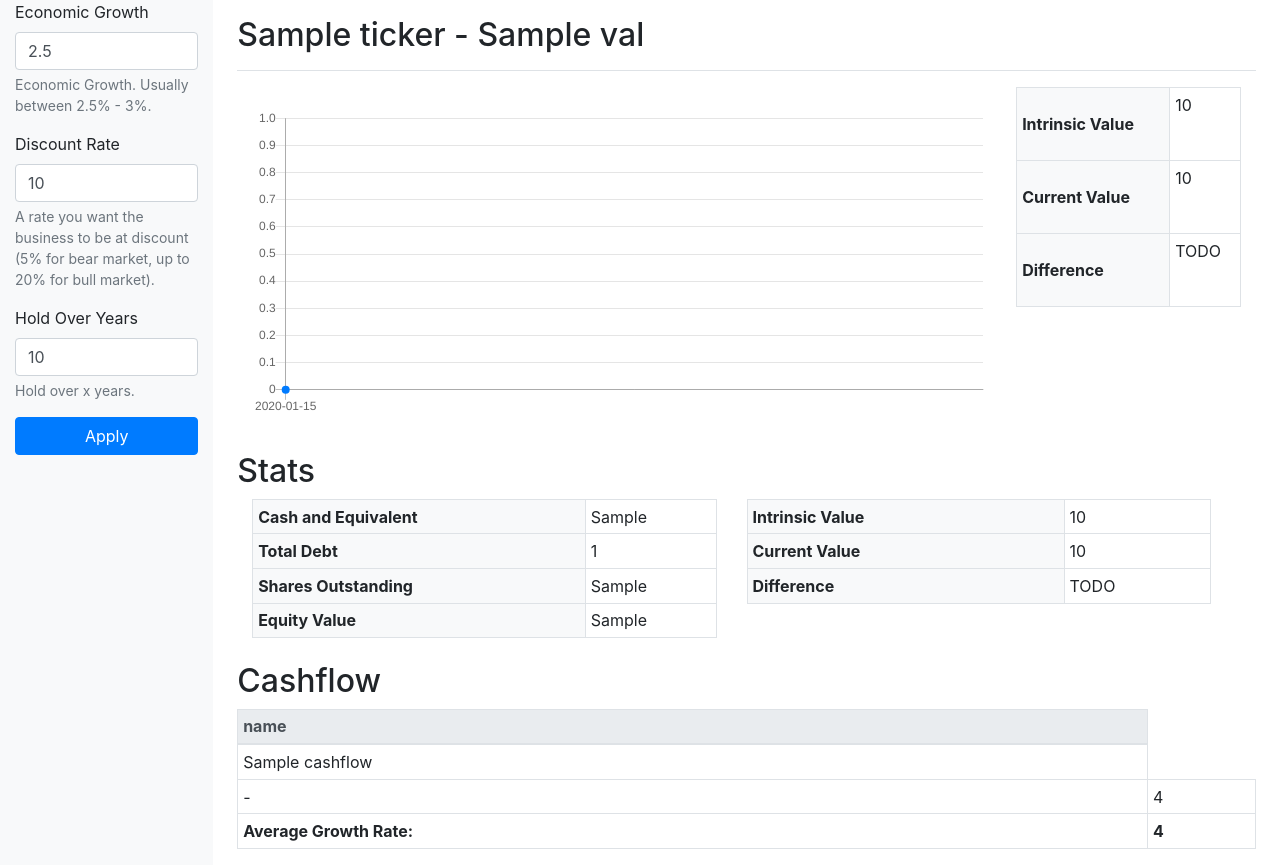
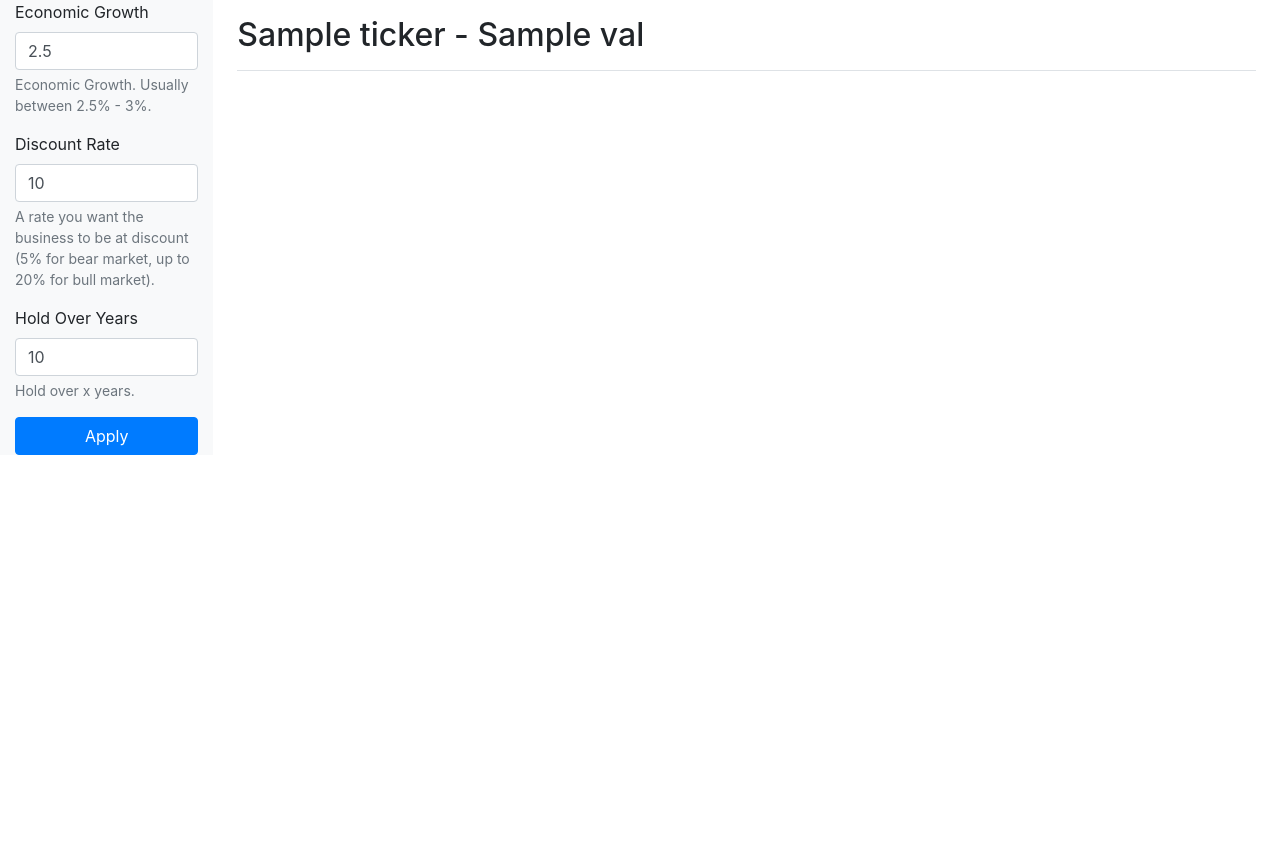
Before and after one commit to weronikazak/Intrinsic_Value, a Flask app: template Vanguard/templates/index.html in a window 1280 px wide. Shown: the part 40-905 px from the top of the page. After the commit the page ends 495 px from the top, so only its background shows below. Run offline with Flask 2, Linux system fonts and the light colour scheme; the template is opened without the code that fills it: most values are stand-ins (such as "Sample title", 1, 10 or a date in 2020); some libraries are stand-ins or nearby versions.

Commit message:
Change to plotly

```diff
--- a/Vanguard/app.py
+++ b/Vanguard/app.py
@@ -1,105 +1,39 @@
 
 from flask import Flask, render_template, url_for, redirect, Response, request
 from scrap import *
-import dcf2
-import yfinance as yf
+import plotly
+import plotly.graph_objs as go
+
+import pandas as pd
+import numpy as np
+import json
 
 app = Flask(__name__)
 
 @app.route('/')
 def index():
- return redirect(url_for('dicounted_cashflow_1', tick='AAPL'))
+	fund = list(get_fund_list().keys())[0]
+	df = fund_download(fund)
+	fund_to_plot = create_plot(df)
+	return render_template('index.html', plot=fund_to_plot)
 
 
-@app.route('/dcf/2/<tick>', methods=['GET', 'POST'])
-def dicounted_cashflow_2(tick):
-	if (len(tick) > 5):
-		tick ="AAPL"
+def create_plot(df):
+	x = df[df.columns[0]]
+	y = df[df.columns[1]]
 
-	i, b, c, f, a, h = dcf2.get_details(tick)
-	name = dcf2.get_name(i)
-	chart_dates, chart_values = dcf2.get_chart(h)
-	current_price = dcf2.get_current_price(i)
-	FCF = dcf2.get_free_cashflow(c)
-	median_FFCE, net_income = dcf2.get_net_income(c, FCF)
-	median_growth, total_revenue = dcf2.get_total_revenue(f, a)
-	free_cashflow_rate_median, net_income_margins = dcf2.get_net_income_margins(total_revenue, net_income)
-	income_statement_numbers = dcf2.get_income_statement_ahead(net_income_margins, median_growth, median_FFCE, FCF, free_cashflow_rate_median)
-	r = dcf2.get_WACC(f, b, i)
-	terminal_value, g = dcf2.get_terminal_value(i, income_statement_numbers, r)
-	discount_factors = dcf2.get_discount_factors(income_statement_numbers, r)
-	intrinsic_value = dcf2.get_intrinsic_value(i, terminal_value, discount_factors, margin_of_safety = 0.2)
+	fund_data = go.Scatter(x=x, y=y)
 
-	values = {
-		"ticker": tick,
-		"name": name,
-		"cashflows": FCF.to_dict('list'),
-		"growth_rates": net_income.to_dict('list'),
-		# "avg_growth_rate": median_FFCE,
-		"future_cashflows": net_income_margins.to_dict('list'),
-		"PV_of_FFCFs": discount_factors.to_dict('list'),
-		# "sum_of_FCFs": sum_of_FCFs,
-		# "equity_value" : equity_value,
-		"price_per_share": intrinsic_value,
-		"current_price_per_share": current_price,
-		"chart_dates": chart_dates,
-		"chart_values": chart_values
+	layout = go.Layout(height=800, width=1000, title='Time Series')
 
-	}
-	return render_template('index.html', val=values)
+	data = [
+		go.Figure(
+			data=[fund_data], layout=layout
+		)
+	]
 
+	graphJSON = json.dumps(data, cls=plotly.utils.PlotlyJSONEncoder)
+	return graphJSON
 
-
-@app.route('/dcf/1/<tick>', methods=['GET', 'POST'])
-def dicounted_cashflow_1(tick):
-	if (len(tick) > 5):
-		tick ="AAPL"
-
-	perpetual_growth_rate = 0.01
-	dicount_rate = 0.1
-	years_holding = 7
-	year_range = 2023
-
-	if request.method == "POST":
-	   perpetual_growth_rate = request.form.get("growthRate")
-	   dicount_rate = request.form.get("dicountRate")
-	   years_holding = request.form.get("yearsHolding")
-
-	ticker_class = yf.Ticker(tick)
-	name = ticker_class.info["shortName"]
-	current_price = ticker_class.info["currentPrice"]
-	cash_and_eq = ticker_class.balance_sheet.loc["Cash"][0]/1_000_000
-	total_debt = int(ticker_class.info["totalDebt"]/1_000_000)
-	shares_outstanding = int(ticker_class.info['sharesOutstanding']/1_000_000)
-
-	chart_his = ticker_class.history(period="5y")
-	chart_dates = chart_his.index
-	chart_values = chart_his["Close"].values
-
-	cashflows = get_current_cashflow(tick, year_range)
-	growth_rates, avg_growth_rate = get_growth_rates(cashflows)
-	future_cashflows = get_future_cashflows(cashflows, years_holding, avg_growth_rate)
-	future_cashflows = get_terminal_value(future_cashflows, perpetual_growth_rate, dicount_rate)
-	PV_of_FFCFs, sum_of_FCFs = get_PV_of_FFCFs(future_cashflows, dicount_rate)
-	equity_value, price_per_share = get_equity_and_intrinsic(sum_of_FCFs, cash_and_eq, total_debt, shares_outstanding)
-
-	values = {
-		"ticker": tick,
-		"name": name,
-		"cashflows": cashflows,
-		"growth_rates": growth_rates,
-		"avg_growth_rate": avg_growth_rate,
-		"future_cashflows": future_cashflows,
-		"PV_of_FFCFs": PV_of_FFCFs,
-		"sum_of_FCFs": sum_of_FCFs,
-		"cash_and_eq": cash_and_eq,
-		"total_debt" : total_debt,
-		"shares_outstanding": shares_outstanding,
-		"equity_value" : equity_value,
-		"price_per_share": price_per_share,
-		"current_price_per_share": current_price,
-		"chart_dates": chart_dates,
-		"chart_values":chart_values
-
-	}
-	return render_template('index.html', val=values)
+if __name__ == '__main__':
+	app.run()
--- a/Vanguard/scrap.py
+++ b/Vanguard/scrap.py
@@ -18,26 +18,26 @@ import shutil
 import pandas as pd
 
 today = str(datetime.now().date())
-download_folder = f'../files/{today}/'
 
+DOWNLOAD_FOLDER = f'./files/{today}/'
 CHROMEDRIVER_URL = "c:\\chromedriver.exe"
 WINDOW_SIZE = "1920,1080"
 
 
 # Remove all obsolete folders
 def remove_folders():
-    for folder in os.listdir('../files'):
+    for folder in os.listdir('./files'):
         if today not in folder:
-            shutil.rmtree('../files/' + folder)
+            shutil.rmtree('./files/' + folder)
 
 
 # Check if data has been downloaded
 def check_if_downloaded(fund_name):
-    if not os.path.exists(download_folder):
+    if not os.path.exists(DOWNLOAD_FOLDER):
         remove_folders()
-        os.makedirs(download_folder)
+        os.makedirs(DOWNLOAD_FOLDER)
 
-    l = [x for x in os.listdir(download_folder) if fund_name in x]
+    l = [x for x in os.listdir(DOWNLOAD_FOLDER) if fund_name in x]
 
     if len(l) > 0:
         return True
@@ -47,13 +47,23 @@ def check_if_downloaded(fund_name):
 
 # Load and return as a dataframe
 def load_fund_df(fund_name):
-    l = [x for x in os.listdir(download_folder) if fund_name in x]
-    df = pd.read_excel(download_folder + '/' + l[0], skiprows = 8, error_bad_lines=False)
+    l = [x for x in os.listdir(DOWNLOAD_FOLDER) if fund_name in x]
+    df = pd.read_excel(DOWNLOAD_FOLDER + '/' + l[0], skiprows = 8, error_bad_lines=False)
     return df
+
+
+def get_fund_list():
+    funds_list = {}
+    with open('./funds.txt', 'r') as file:
+        for line in file:
+            name, link = line.split('#')
+            funds_list[name] = link
+    return funds_list
 
 
 # Download or retrieve data and display
 def fund_download(new_fund):
+    funds_list = get_fund_list()
     link = funds_list[new_fund]
 
     if not check_if_downloaded(new_fund):
--- a/Vanguard/templates/index.html
+++ b/Vanguard/templates/index.html
@@ -73,122 +73,16 @@
           <div class="container col-12">
             <div class="row">
               <div class="col-12 col-lg-9">
-                <canvas class="my-4" id="myChart" width="900" height="380"></canvas>
+                <div class="chart" id="bargraph">
+                  <script>
+                      var graphs = {{plot | safe}};
+                      Plotly.plot('bargraph', graphs);
+                  </script>
+                </div>
               </div>
 
-              <div class="col-12 col-lg-3">
-                <div class="table-responsive">
-                  <table class="table table-bordered table-sm ">
-                    <tbody>
-                      <tr>
-                        <th class="bg-light py-4"> Intrinsic Value </th>
-                        <td>{{ val["price_per_share"] }}</td>
-                      </tr>
-
-                      <tr>
-                        <th class="bg-light py-4"> Current Value </th>
-                        <td>{{ val['current_price_per_share'] }}</td>
-                      </tr>
-
-                      <tr>
-                        <th class="bg-light py-4"> Difference </th>
-                        <td>TODO</td>
-                      </tr>
-                    </tbody>
-                  </table>
-                </div>
-              </div>
             </div>
           </div>
-
-
-          <h2 class="my-2">Stats</h2>
-          <div class="container col-12 row">
-            <div class="col-6">
-              <div class="table-responsive">
-                <table class="table table-bordered table-sm">
-                  <tbody>
-                    <tr>
-                      <th class="bg-light"> Cash and Equivalent </th>
-                      <td>{{ val["cash_and_eq"] }}</td>
-                    </tr>
-
-                    <tr>
-                      <th class="bg-light"> Total Debt </th>
-                      <td>{{ val["total_debt"] }}</td>
-                    </tr>
-
-                    <tr>
-                      <th class="bg-light"> Shares Outstanding </th>
-                      <td>{{ val["shares_outstanding"] }}</td>
-                    </tr>
-
-                    <tr>
-                      <th class="bg-light"> Equity Value </th>
-                      <td>{{ val["equity_value"] }}</td>
-                    </tr>
-                  </tbody>
-                </table>
-              </div>
-            </div>
-
-            <div class="col-6">
-              <div class="table-responsive">
-                <table class="table table-bordered table-sm">
-                  <tbody>
-                    <tr>
-                      <th class="bg-light"> Intrinsic Value </th>
-                      <td>{{ val["price_per_share"] }}</td>
-                    </tr>
-
-                    <tr>
-                      <th class="bg-light"> Current Value </th>
-                      <td>{{ val['current_price_per_share'] }}</td>
-                    </tr>
-
-                    <tr>
-                      <th class="bg-light"> Difference </th>
-                      <td>TODO</td>
-                    </tr>
-                  </tbody>
-                </table>
-              </div>
-            </div>
-          </div>
-
-
-          <h2 class="my-2">Cashflow</h2>
-          <div class="table-responsive">
-            <table class="table table-bordered table-sm">
-              <thead class="thead-light">
-                <tr>
-                  {% for year in val['cashflows'].keys() %}
-                    <th>{{ year }}</th>
-                  {% endfor %}
-                </tr>
-              </thead>
-              <tbody>
-                <tr>
-                  {% for cashflow in val['cashflows'].values() %}
-                    <td>{{ cashflow }}</td>
-                  {% endfor %}
-                </tr>
-
-                <tr>
-                  <td>-</td>
-                  {% for rate in val['growth_rates'].values() %}
-                    <td>{{ rate }}</td>
-                  {% endfor %}
-                </tr>
-
-                <tr>
-                  <th colspan="{{ (val['cashflows']|length)-1 }}">Average Growth Rate:</td>
-                  <th>{{ val['avg_growth_rate'] }}</th>
-              </tr>
-              </tbody>
-            </table>
-          </div>
-
 
         </main>
       </div>
@@ -200,57 +94,7 @@
     <script src="https://code.jquery.com/jquery-3.2.1.slim.min.js" integrity="sha384-KJ3o2DKtIkvYIK3UENzmM7KCkRr/rE9/Qpg6aAZGJwFDMVNA/GpGFF93hXpG5KkN" crossorigin="anonymous"></script>
     <script src="https://cdn.jsdelivr.net/npm/jquery@3.5.1/dist/jquery.slim.min.js" integrity="sha384-DfXdz2htPH0lsSSs5nCTpuj/zy4C+OGpamoFVy38MVBnE+IbbVYUew+OrCXaRkfj" crossorigin="anonymous"></script>
     <script src="https://cdn.jsdelivr.net/npm/bootstrap@4.6.1/dist/js/bootstrap.bundle.min.js" integrity="sha384-fQybjgWLrvvRgtW6bFlB7jaZrFsaBXjsOMm/tB9LTS58ONXgqbR9W8oWht/amnpF" crossorigin="anonymous"></script>
-    <!-- Icons -->
-    <!-- <script src="https://unpkg.com/feather-icons/dist/feather.min.js"></script> -->
-    <!-- <script>
-      feather.replace()
-    </script> -->
+    <script src="https://cdn.plot.ly/plotly-latest.min.js"></script>
 
-    <!-- Graphs -->
-    <script src="https://cdn.jsdelivr.net/npm/chart.js@2.7.1/dist/Chart.min.js"></script>
-    <script>
-       $(function(){
-        $(".dropdown-menu a").click(function(){
-          $(".dropdown-toggle").text($(this).text());
-          $(".dropdown-toggle").val($(this).text());
-        });
-      });
-
-      var ctx = document.getElementById("myChart");
-      var myChart = new Chart(ctx, {
-        type: 'line',
-        data: {
-          labels: [
-                  {% for date in val['chart_dates'] %}
-                    "{{ date }}",
-                  {% endfor %}
-                ],
-          datasets: [{
-            data: [
-              {% for value in val['chart_values'] %}
-                      {{ value }},
-                {% endfor %}
-              ],
-            lineTension: 0,
-            backgroundColor: 'transparent',
-            borderColor: '#007bff',
-            borderWidth: 2,
-            pointBackgroundColor: '#007bff'
-          }]
-        },
-        options: {
-          scales: {
-            yAxes: [{
-              ticks: {
-                beginAtZero: false
-              }
-            }]
-          },
-          legend: {
-            display: false,
-          }
-        }
-      });
-    </script>
   </body>
 </html>
```
Also changed, not shown: 3 other files.
